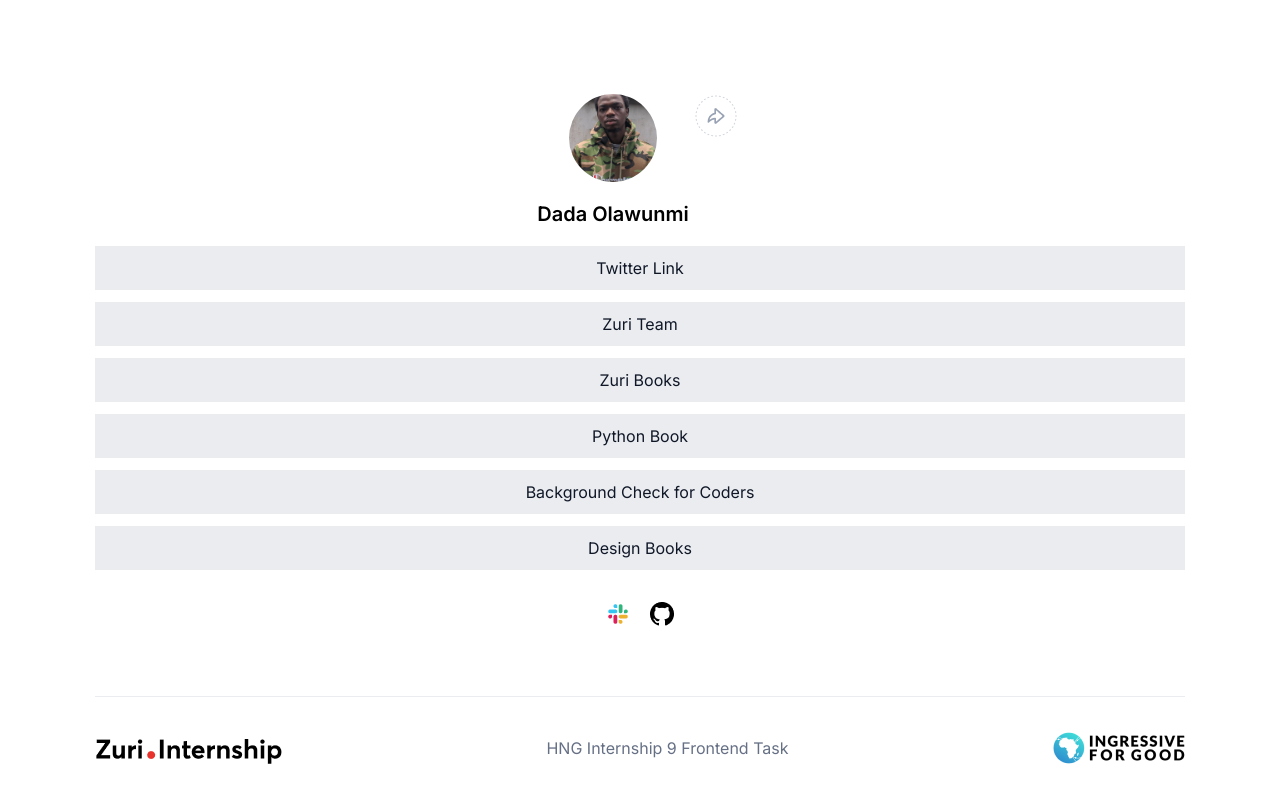
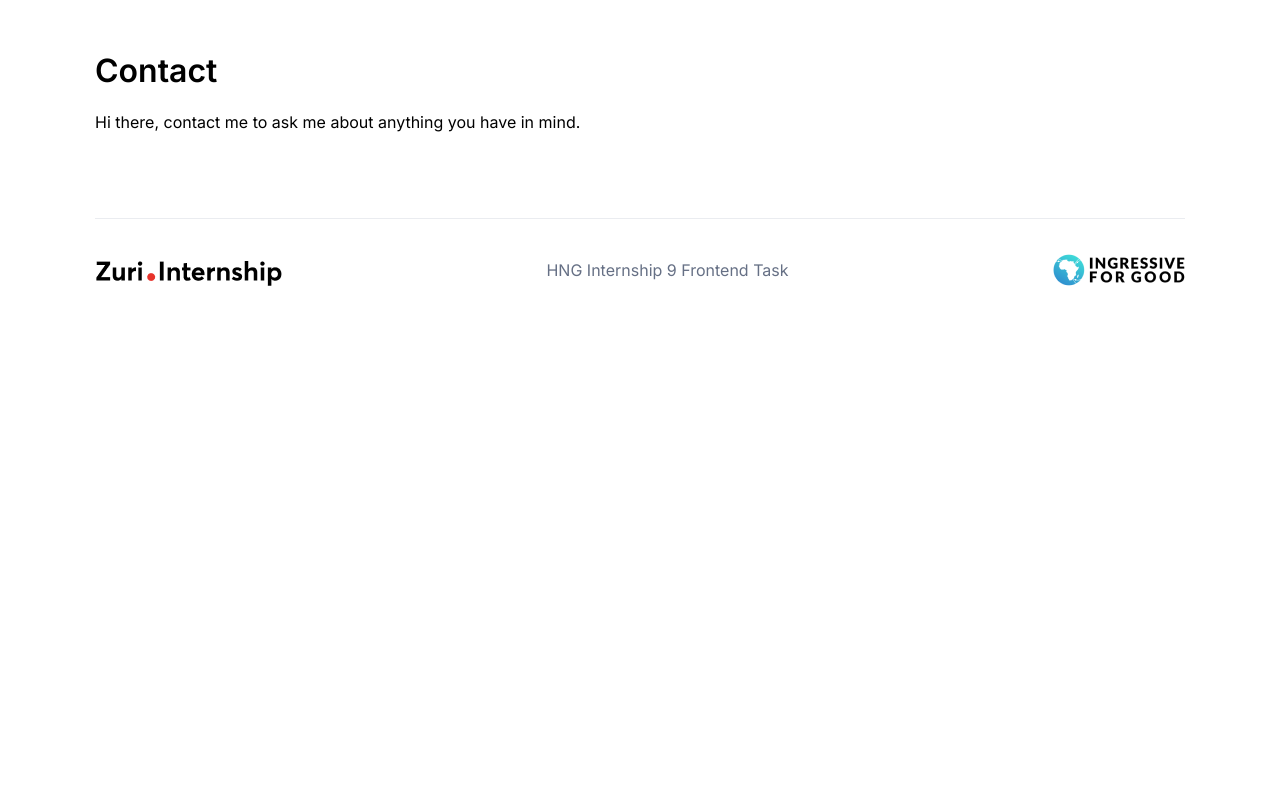
Before and after one commit to dread557/linktree, a React (Create React App) app: page /contact in a window 1280 px wide. Built offline with nearby package versions, Linux system fonts and the light colour scheme.

Commit message:
feat: Set page routes

```diff
--- a/src/App.js
+++ b/src/App.js
@@ -1,12 +1,17 @@
 import React from 'react'
 import './App.scss'
+import { Routes, Route } from 'react-router-dom'
 import Footer from './components/Footer'
 import Home from './routes/Home'
+import Contact from './routes/Contact'
 
 function App() {
   return (
     <div className="App">
-      <Home />
+      <Routes>
+        <Route exact path='/' element={<Home />} />
+        <Route path='/contact' element={<Contact />} />
+      </Routes>
       <Footer />
     </div>
   );
--- a/src/index.js
+++ b/src/index.js
@@ -2,10 +2,14 @@ import React from 'react';
 import ReactDOM from 'react-dom/client';
 import App from './App';
 import './index.css'
+import { BrowserRouter } from 'react-router-dom';
+
 
 const root = ReactDOM.createRoot(document.getElementById('root'));
 root.render(
   <React.StrictMode>
-    <App />
+    <BrowserRouter>
+      <App />
+    </BrowserRouter>
   </React.StrictMode>
 );
--- a/src/routes/Contact.jsx
+++ b/src/routes/Contact.jsx
@@ -2,7 +2,15 @@ import React from 'react'
 
 const Contact = () => {
     return (
-        <div>Contact</div>
+        <div className='contact-wrapper'>
+            <h1>Contact</h1>
+            <p>Hi there, contact me to ask me about anything you have in mind.</p>
+            <div className='form-wrapper'>
+                <form>
+
+                </form>
+            </div>
+        </div>
     )
 }
 
--- a/src/routes/Home.jsx
+++ b/src/routes/Home.jsx
@@ -1,4 +1,5 @@
 import React, { useState } from 'react'
+import { Link } from 'react-router-dom';
 
 const Home = () => {
 
@@ -62,6 +63,7 @@ const Home = () => {
                 <a className='book__python' id='book__python' href='https://books.zuri.team/python-for-beginners?ref_id=dread' target="_blank" rel="noopener noreferrer">Python Book</a>
                 <a className='pitch' id='pitch' href='https://background.zuri.team/' target="_blank" rel="noopener noreferrer">Background Check for Coders</a>
                 <a className='book__design' id='book__design' href='https://books.zuri.team/design-rules' target="_blank" rel="noopener noreferrer">Design Books</a>
+                <Link to='/contact' id='contact' className='contact'>Contact Me</Link>
                 <section className='slack_git'>
                     <img src='../images/slack.png' alt='slack' />
                     <img src='../images/Icon.png' alt='github' />
```
